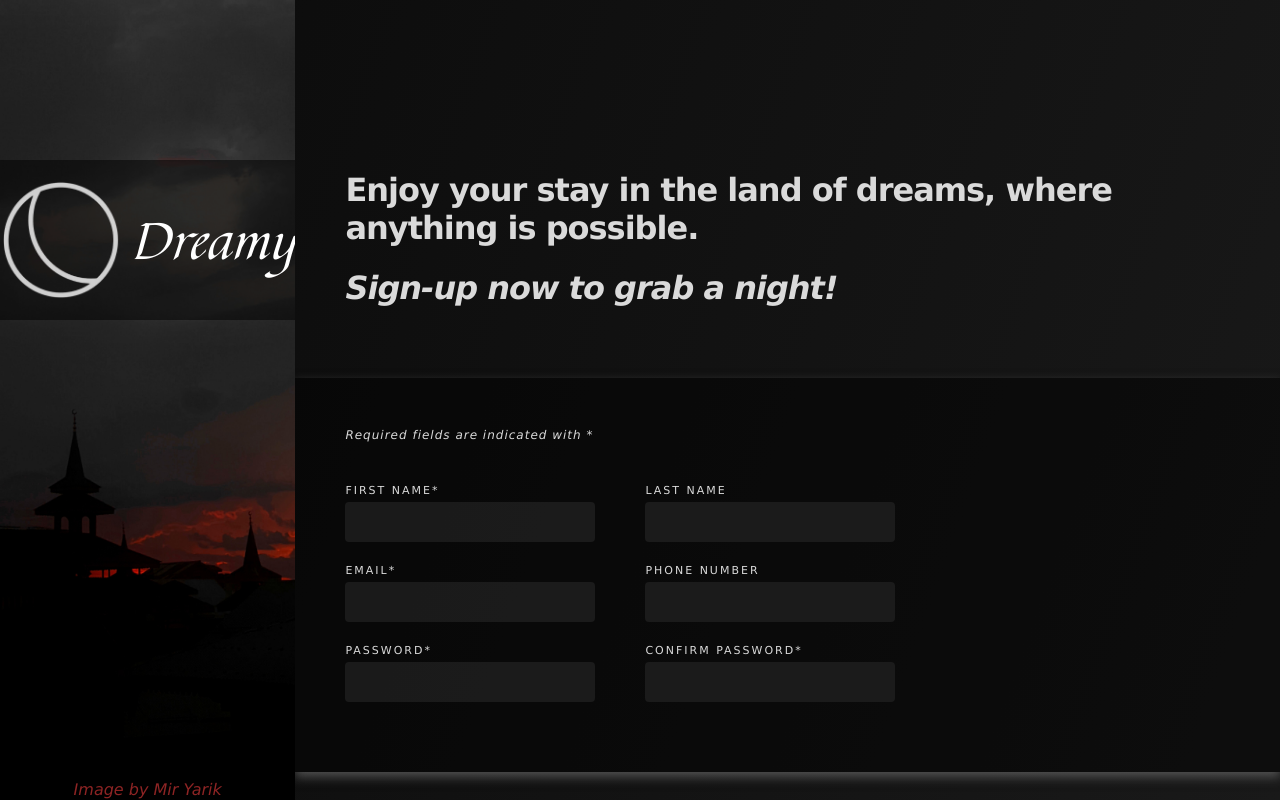
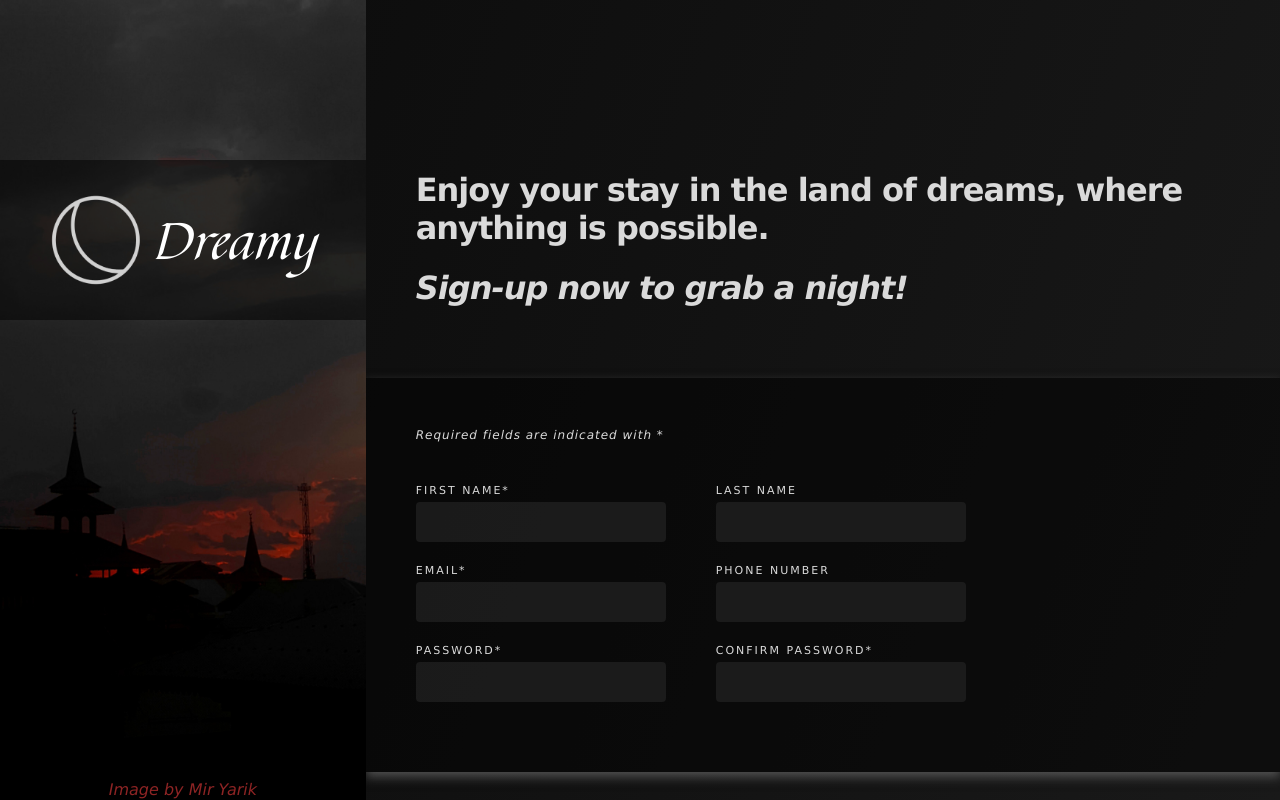
Before and after one commit to miryarik/signup-form, a plain HTML site: page index.html in a window 1280 px wide. Drawn offline with Linux system fonts and the light colour scheme.

Commit message:
final adjustments on sizing and text

```diff
--- a/styles.css
+++ b/styles.css
@@ -43,15 +43,15 @@ html, body, .main-container {
     background-image: url('./assets/bg-img.jpg');
     background-size: cover;
     height: var(--view-height);
-    width: 30%;
+    width: 40%;
     display: flex;
     justify-content: center;
     overflow: hidden;
 }
 
 .logo > img {
-    height: 15vh;
-    min-height: 5vw;
+    width: 15vh;
+    min-width: 4vw;
     opacity: 0.8;
     margin: 10px auto;
     margin-right: 5px;
@@ -84,8 +84,9 @@ html, body, .main-container {
 .side-image > span {
     font-style: oblique;
     color: var(--red);
+    flex-shrink: calc(0.1 * var(--view-height));
     font-family: var(--fonts);
-    position: fixed;
+    position: absolute;
     opacity: 0.6;
     bottom: 1px;
 }
```
